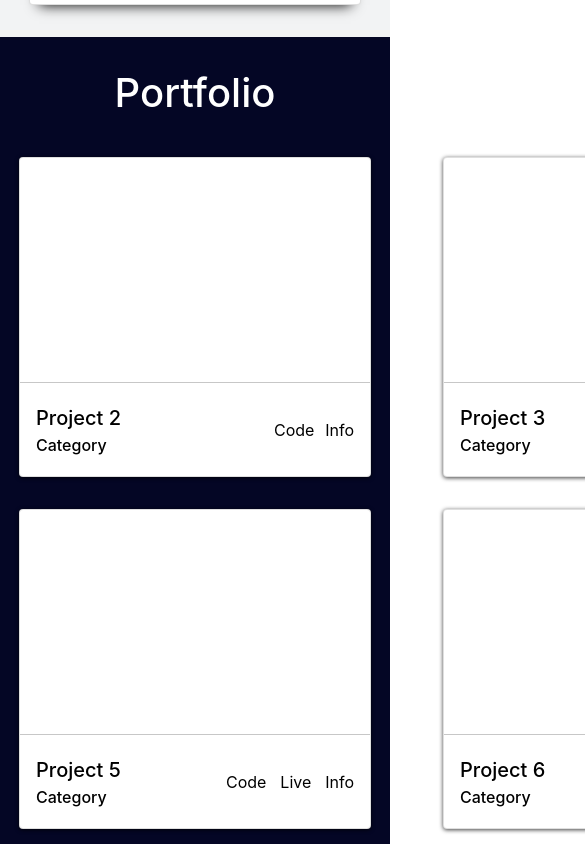
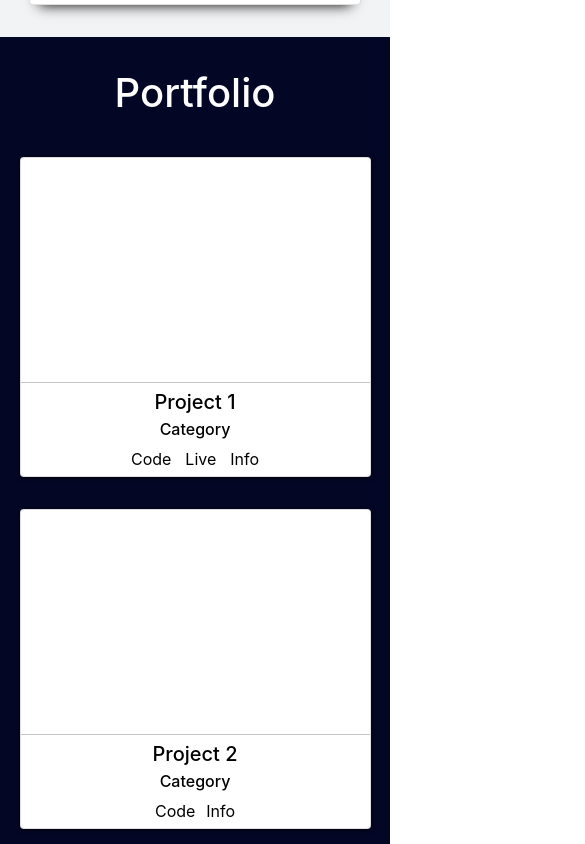
Before and after one commit to anngo14/Portfolio, a React (Create React App) app: page / in a window 390 px wide. Shown: the part 5580-6424 px from the top of the page, 585 px wide, since content can reach past the window. Built offline with nearby package versions, Linux system fonts and the light colour scheme.

Commit message:
added bounce animation and media queries to Portfolio component

```diff
--- a/src/components/Portfolio.js
+++ b/src/components/Portfolio.js
@@ -60,12 +60,10 @@ export default function Portfolio() {
     return (
         <div className='portfolio-container'>
             <h1>Portfolio</h1>
-            <div className='portfolio-content'>
-                <div className='portfolio-grid'>
-                    {projects.map((project, i) => {
-                        return <PortfolioItem project={project} key={i}/>
-                    })}
-                </div>
+            <div className='portfolio-grid'>
+                {projects.map((project, i) => {
+                    return <PortfolioItem project={project} key={i}/>
+                })}
             </div>
         </div>
     )
--- a/src/components/PortfolioItem.js
+++ b/src/components/PortfolioItem.js
@@ -28,7 +28,7 @@ export default class PortfolioItem extends Component {
                 </div>
                 <div className='item-information' slide={this.state.slide ? 1 : 0}>
                     <div className='information-header'>
-                        <div className='information-close' onClick={this.toggle}>x</div>
+                        <div className='information-close' onClick={this.toggle}>X</div>
                     </div>
                     <div className='information-content'>
                         {this.props.project.more}
--- a/src/css/Portfolio.css
+++ b/src/css/Portfolio.css
@@ -8,18 +8,31 @@
     padding-top: 2em;
     padding-bottom: 10em;
 }
-.portfolio-content{
-    display: flex;
-    flex-direction: column;
-    align-items: center;
-    width: 100%;
-}
 .portfolio-grid{
-    display: flex;
     width: 75em;
     height: 42em;
     justify-content: space-between;
     align-content: space-between;
     margin-top: 2em;
+    display: flex;
     flex-wrap: wrap;
 }
+@media(max-width: 1291px){
+    .portfolio-grid{
+        width: 85%;
+        height: initial;
+    }
+}
+@media(max-width: 870px){
+    .portfolio-grid{
+        flex-wrap: unset;
+        flex-direction: column;
+        justify-content: center;
+        align-content: center;
+    }
+}
+@media(max-width: 488px){
+    .portfolio-grid{
+        width: 100%;
+    }
+}
--- a/src/css/PortfolioItem.css
+++ b/src/css/PortfolioItem.css
@@ -1,12 +1,15 @@
 .portfolio-item{
     flex: 0 0 32%;
+    max-width: 22em;
     height: 20em;
-    max-width: 22em;
     -webkit-box-shadow: 0px 1px 4px 0px rgba(0,0,0,0.75);
     -moz-box-shadow: 0px 1px 4px 0px rgba(0,0,0,0.75);
     box-shadow: 0px 1px 4px 0px rgba(0,0,0,0.75);
     overflow: hidden;
     color: black;
+}
+.portfolio-item:hover{
+    animation: bounce 0.35s ease-in-out 1 forwards;
 }
 .portfolio-img{
     width: 100%;
@@ -40,7 +43,8 @@
 .item-information{
     width: 22em;
     min-height: 20em;
-    padding: 0 0.5em;
+    padding: 0 1em;
+    padding-top: 0.5em;
     background-color: white;
 }
 .item-information[slide='1']{
@@ -62,7 +66,8 @@
 }
 .information-content{
     height: 15em;
-    overflow: hidden;
+    overflow-y: auto;
+    overflow-x: hidden;
 }
 .information-tags{
     margin-top: 0.5em;
@@ -79,3 +84,40 @@
     0%{ transform: translateY(-100%); }
     100%{ transform: translateY(0%); }
 }
+@keyframes bounce{
+    0%{ transform: translateY(0%); }
+    33%{ transform: translateY(-5%); }
+    66%{ transform: translateY(5%); }
+    100%{ transform: translateY(0%); }
+}
+
+@media(max-width: 1291px){
+    .portfolio-item{
+        flex: 0 0 50%;
+        margin-bottom: 2em;
+    }
+}
+@media(max-width: 870px){
+    .portfolio-item{
+        flex: unset;
+        align-self: center;
+    }
+}
+@media(max-width: 404px){
+    .portfolio-item{
+        width: 90%;
+        max-width: unset;
+    }
+    .item-information{
+        width: 100%;
+    }
+    .item-header{
+        flex-direction: column;
+        align-content: center;
+        justify-content: center;
+    }
+    .item-title{
+        text-align: center;
+        margin-bottom: 0.5em;
+    }
+}
```
Also changed, not shown: 1 other file (tests, documents, lock files or other folders).
